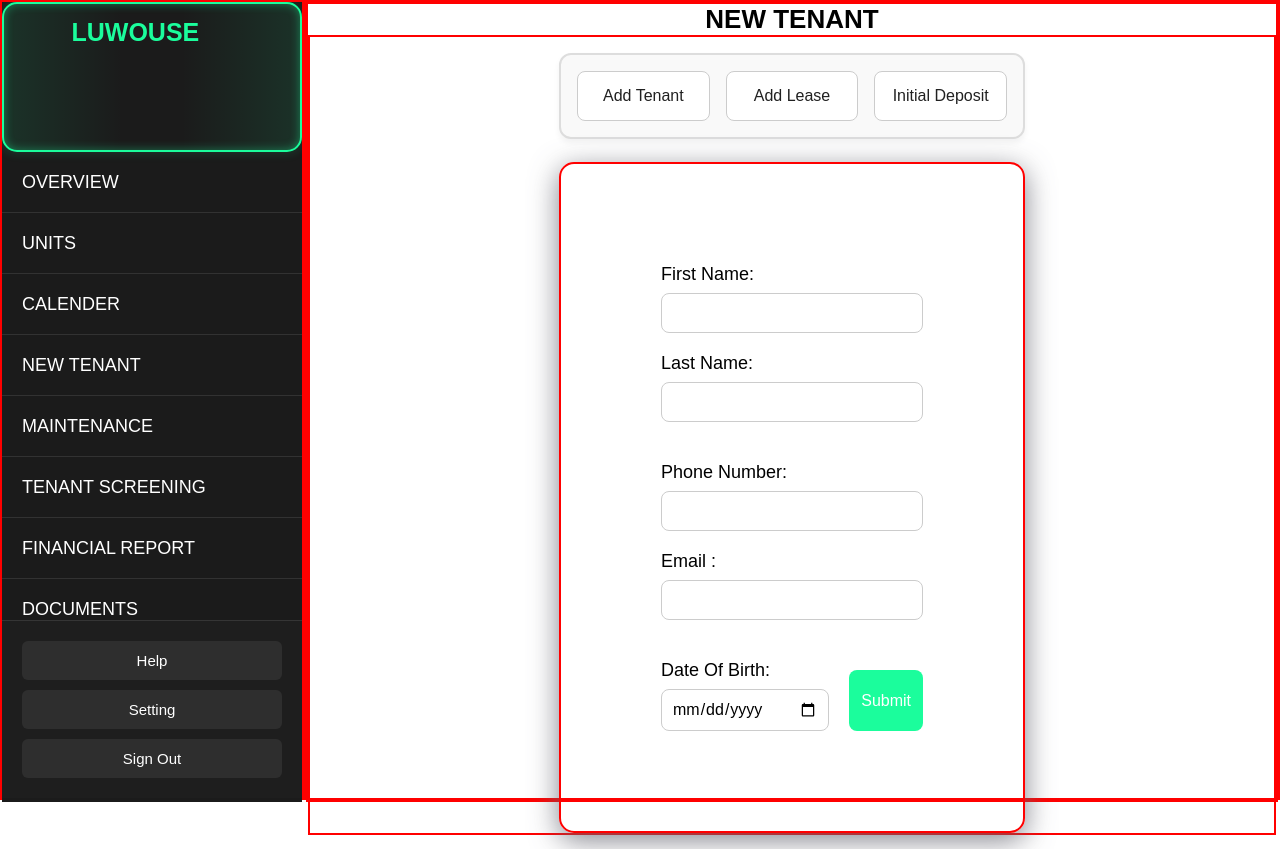
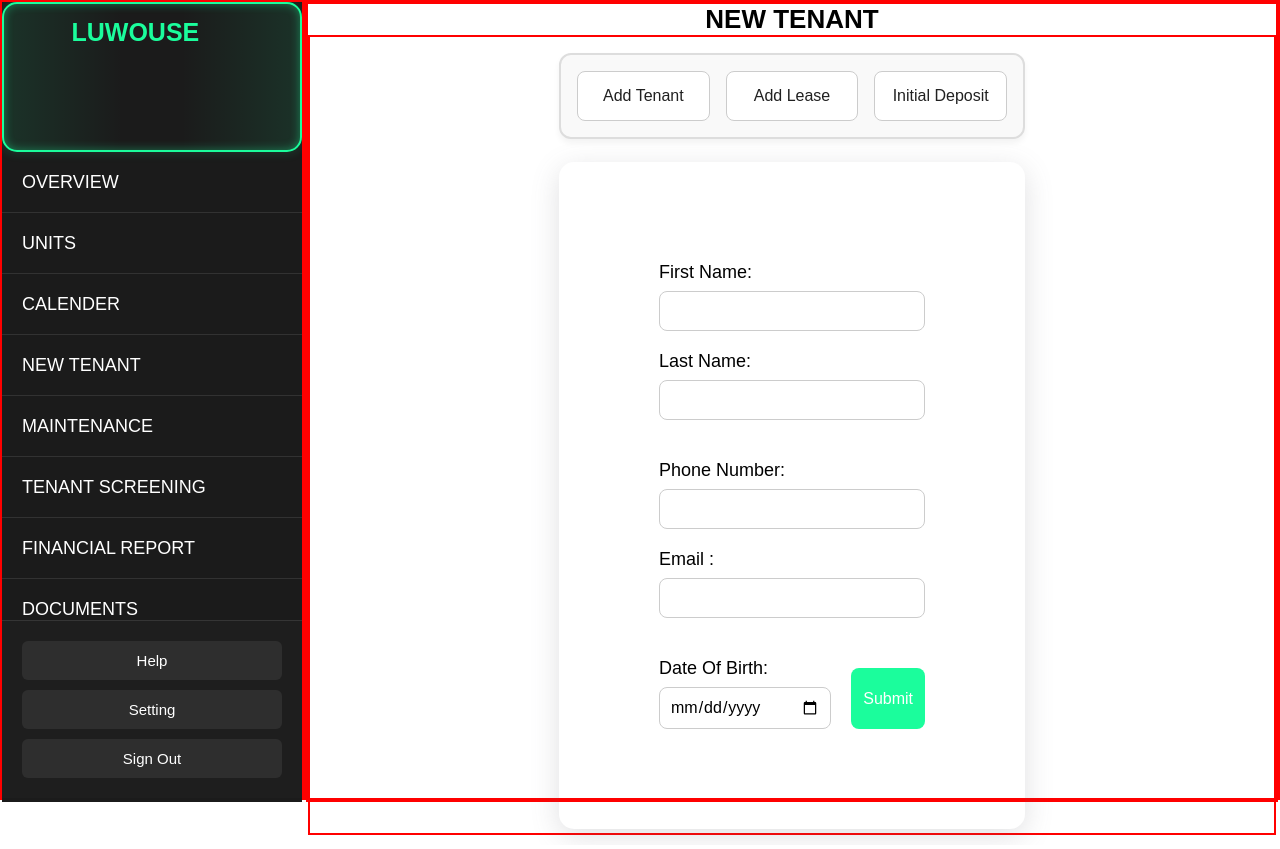
Before and after one commit to Correa95/Property-Management-System, a React (Vite) app in the folder client-side/: page /newTenant in a window 1280 px wide. Both pictures are taken after a click on the button "Add Tenant". Built offline with nearby package versions, Linux system fonts and the light colour scheme.

Commit message:
working on the new tenanat form

```diff
--- a/client-side/src/Components/Form/TenantInfoForm.css
+++ b/client-side/src/Components/Form/TenantInfoForm.css
@@ -4,13 +4,12 @@
   display: flex;
   flex-direction: column;
   border-radius: 15px;
-  box-shadow: rgba(100, 100, 111, 0.8) 0px 7px 29px 0px;
+  box-shadow: rgba(100, 100, 111, 0.2) 0px 7px 29px 0px;
 }
 .newTenantForm {
   align-items: center;
   border-radius: 15px;
   padding: 80px;
-  border: 2px solid red;
 }
 
 .names,
--- a/client-side/src/Components/NewTenant.css
+++ b/client-side/src/Components/NewTenant.css
@@ -5,7 +5,6 @@
   display: flex;
   flex-direction: column;
   align-items: center;
-  /* background-color: #212121; */
 }
 .addTenantHeader {
   font-size: 26px;
```
Also changed, not shown: client-side/src/Components/NavigationButton.css (+0 -14 lines).
